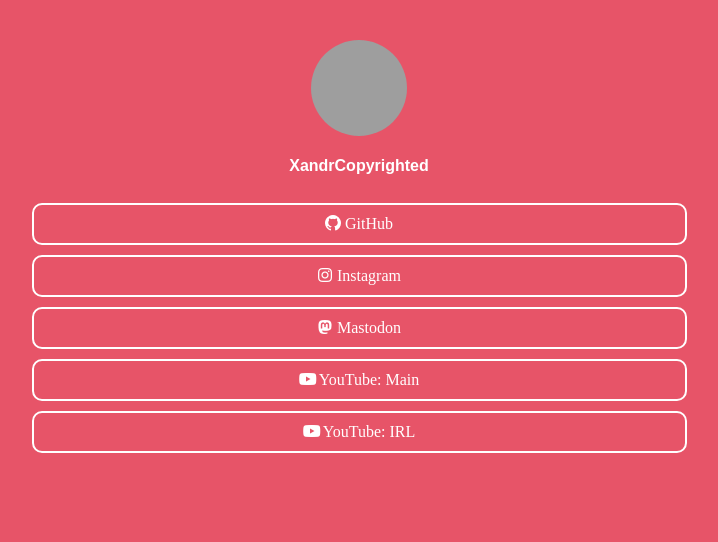
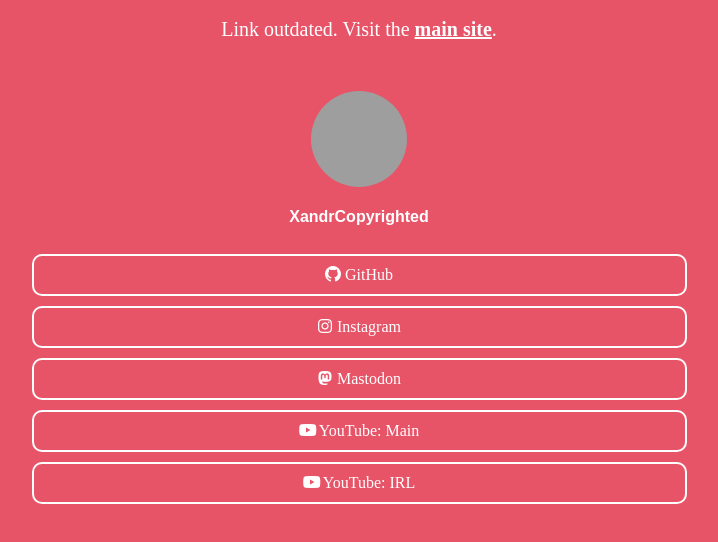
Before and after one commit to XandrCopyrighted/linktree, a plain HTML site: page index.html in a window 1280 px wide. Shown: the whole page, without its empty margins (281-999 px from the left). Drawn offline with Linux system fonts and the light colour scheme; grey boxes are pictures that could not be loaded.

Commit message:
`Deprecated` moment

```diff
--- a/index.html
+++ b/index.html
@@ -11,18 +11,16 @@
       <!-- Core theme CSS -->
       <link rel="stylesheet" href="style.css">
    </head>
-
-  <body style="background-color:#e75468">
-
-
+   <body style="background-color:#e75468"></body>
+   <div id="notice">
+      Link outdated. Visit the <a href="https://xandrcopyrighted.github.io" target="_blank" style="color: white"><b>main site</b></a>.
+   </div>
    <a id="profilePicture">
    <img src="https://avatars.githubusercontent.com/u/111686716">
    </a>
-
    <div id="userName">
       XandrCopyrighted
    </div>
-
    <div id="links">
       <a class="link" href="https://github.com/XandrCopyrighted" target="_blank">
       <i class="fab fa-github">&nbsp;</i>GitHub
--- a/style.css
+++ b/style.css
@@ -3,9 +3,16 @@
 :root {
     --bgColor: #223344;
     --bgColor2: #090a0f;
-    --accentColor: #FFF;
+    --accentColor: #fff;
     --font: 'Freoka', sans-serif;
-    --delay: .3s;
+    --delay: .3s
+}
+
+#notice {
+    color: white;
+    padding: 10px;
+    text-align: center;
+    font-size: 20px
 }
 
 #profilePicture, #profilePicture img {
@@ -15,7 +22,7 @@
     display: block;
     margin: 40px auto 20px;
     border-radius: 50%;
-    -webkit-tap-highlight-color: transparent;
+    -webkit-tap-highlight-color: transparent
 }
 
 #userName {
@@ -27,14 +34,14 @@
     font-family: var(--font);
     width: 100%;
     text-align: center;
-    text-decoration: none;
+    text-decoration: none
 }
 
 #links {
     max-width: 675px;
     width: auto;
     display: block;
-    margin: 27px auto;
+    margin: 27px auto
 }
 
 .link {
@@ -52,17 +59,17 @@
     padding: 10px; /* 17px */
     text-decoration: none;
     /* transition: all .25s cubic-bezier(.08, .59, .29, .99); */
-    -webkit-tap-highlight-color: transparent;
+    -webkit-tap-highlight-color: transparent
 }
 
 @media (hover: hover) {
     .link:hover {
         background-color: var(--accentColor);
-        color: var(--bgColor);
+        color: var(--bgColor)
     }
 }
 
 .link:active {
     background-color: var(--accentColor);
-    color: var(--bgColor);
+    color: var(--bgColor)
 }
```
Lines whose indentation alone changed are shown as unchanged.
